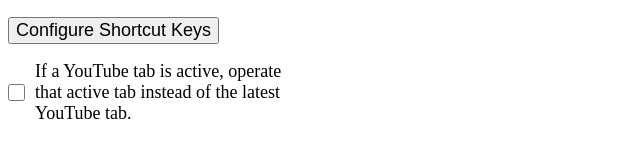
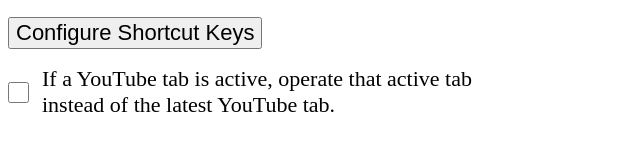
Before and after one commit to abdulmoizhussain/chrome-media-shortcuts, a browser extension: page html/options.html in a window 1280 px wide. Shown: the whole page, without its empty margins (0-640 px from the left). Drawn offline with Linux system fonts and the light colour scheme.

Commit message:
styling done i think.

```diff
--- a/css/styles-common.css
+++ b/css/styles-common.css
@@ -1,7 +1,3 @@
-body {
-  width: 300px;
-}
-
 .option {
   margin-top: 17px;
 }
@@ -15,20 +11,6 @@
   display: flex;
 }
 
-.parent-label {
-  margin-left: 10px;
-}
-
-#workOnActiveTab {
-  width: 17px;
-  height: 17px;
-  margin: auto 0;
-}
-
 .active-tab label, .active-tab input {
   cursor: pointer;
 }
-
-.active-tab label, button {
-  font-size: 18px;
-}
--- /dev/null
+++ b/css/styles-options.css
@@ -0,0 +1,17 @@
+body {
+  width: 500px;
+}
+
+#workOnActiveTab {
+  width: 21px;
+  height: 21px;
+  margin: auto 0;
+}
+
+.active-tab label, button {
+  font-size: 22px;
+}
+
+.parent-label {
+  margin-left: 13px;
+}
--- a/html/options.html
+++ b/html/options.html
@@ -3,6 +3,7 @@
 <head>
   <title>YouTubeKeys Extension Options</title>
   <link rel="stylesheet" href="/css/styles-common.css">
+  <link rel="stylesheet" href="/css/styles-options.css">
 </head>
 
 <body>
```
Also changed, not shown: html/popup.html (+1 -0 lines), README.md.
